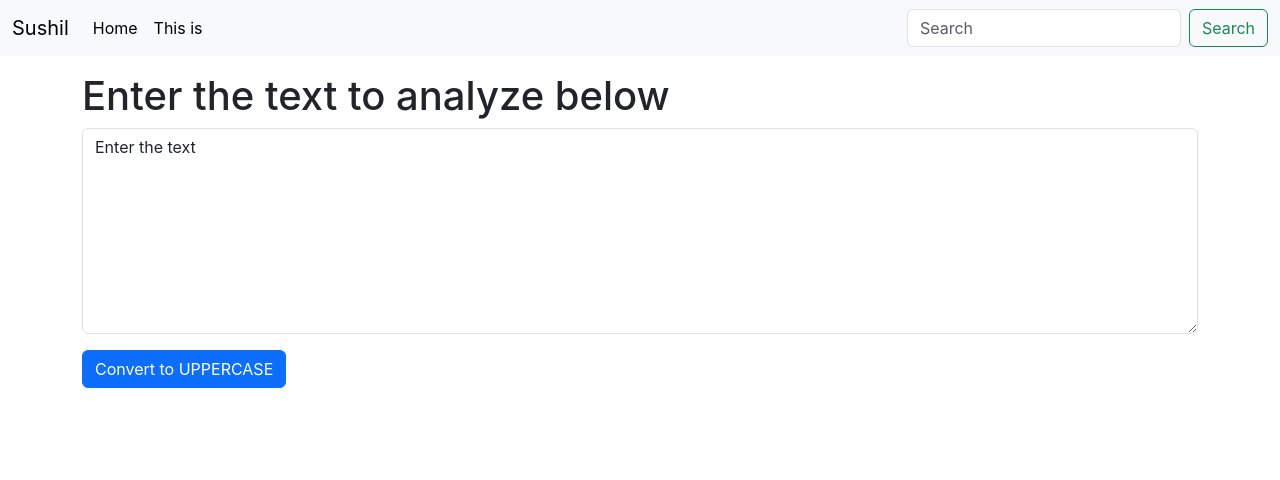
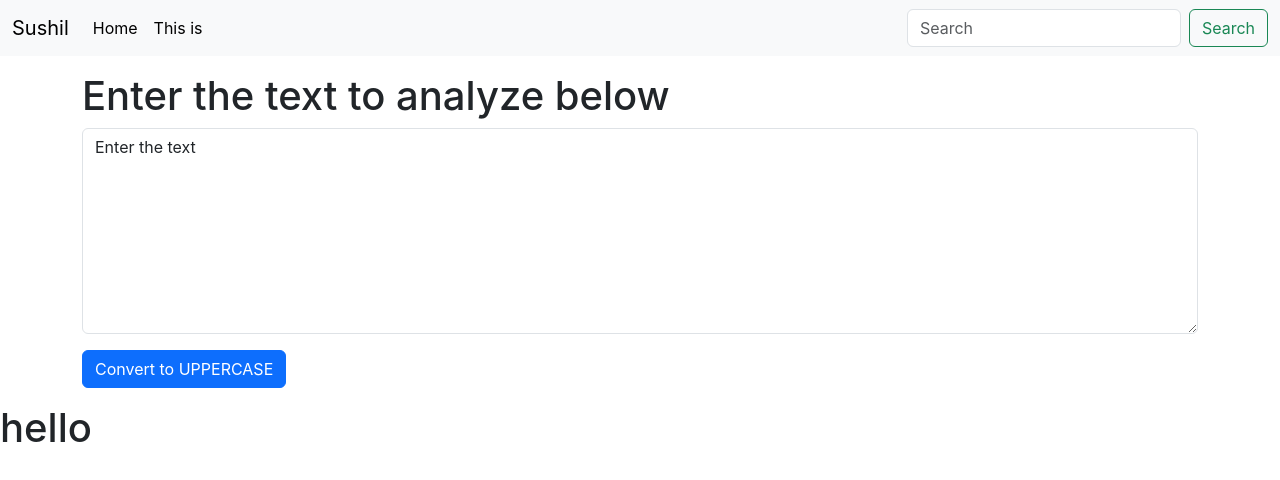
Before and after one commit to sushilthapaIT/React-JS, a React (Create React App) app in the folder day1/: page / in a window 1280 px wide. Shown: the top 480 px of the page. Built offline with nearby package versions, Linux system fonts and the light colour scheme.

Commit message:
state
1error

```diff
--- a/day1/src/App.js
+++ b/day1/src/App.js
@@ -1,6 +1,7 @@
 import './App.css';
 import Navbar from './components/Navbar';
 import TextForm from './components/TextForm';
+import Tem from './components/Tem.js';
 
 function App() {
   return (
@@ -11,6 +12,8 @@ function App() {
 
       <TextForm heading = "Enter the text to analyze below"/>
     </div>
+
+    <Tem headinggg="hello" />
     </>
 
   );
--- /dev/null
+++ b/day1/src/components/Tem.js
@@ -0,0 +1,10 @@
+//rfc shortcut key to create react function
+import React from 'react'
+
+export default function tem(props) {
+  return (
+    <div>
+      <h1>{props.headinggg}</h1>
+    </div>
+  )
+}
--- a/day1/src/components/TextForm.js
+++ b/day1/src/components/TextForm.js
@@ -4,13 +4,13 @@ import React, {useState} from 'react'
 
 export default function TextForm(props) {
     const handleUpClick = ()=> {
-        console.log("Uppercase was clicked"+text);
+        // console.log("Uppercase was clicked"+text);
         let newText = text.toUpperCase();
         setText(newText)
     }
 
     const handleOnChange = (event)=>{
-        console.log("On Change");
+        // console.log("On Change");
         setText(event.target.value);
     }
     const [text, setText] = useState('Enter the text');
```
